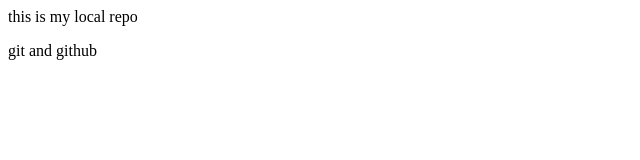
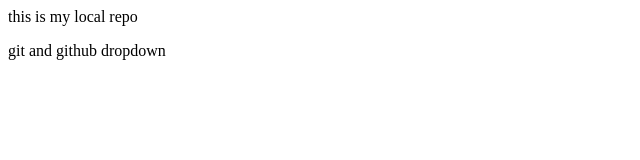
Before and after one commit to Komal-Pundir/local, a plain HTML site: page index.html in a window 1280 px wide. Shown: the full height of the page, 0-640 px from the left. Drawn offline with Linux system fonts and the light colour scheme.

Commit message:
add dropdown

```diff
--- a/index.html
+++ b/index.html
@@ -1,2 +1,2 @@
 <p>this is my local repo</p>
-<p>git and github</p>
+<p>git and github dropdown</p>
```
